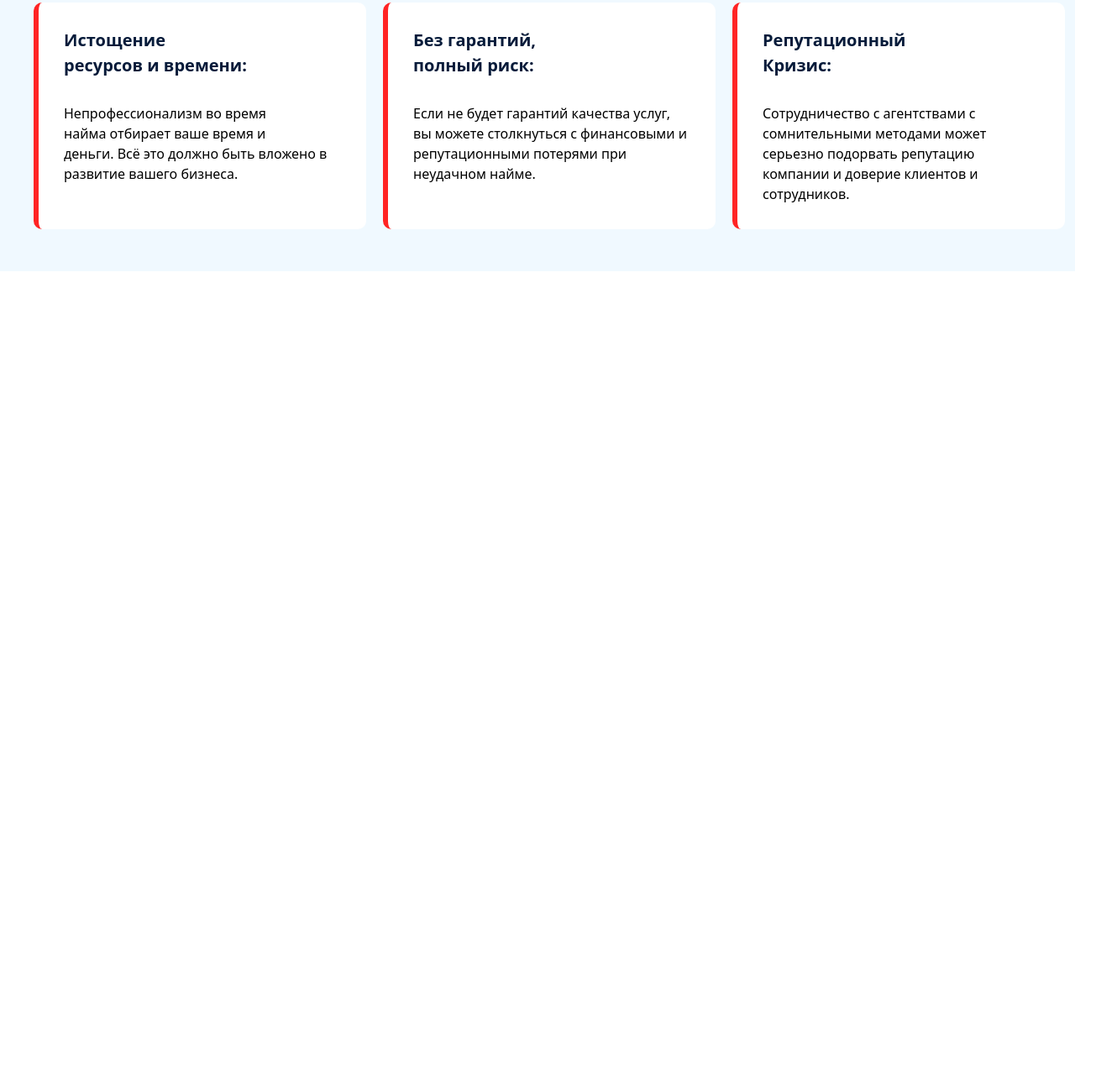
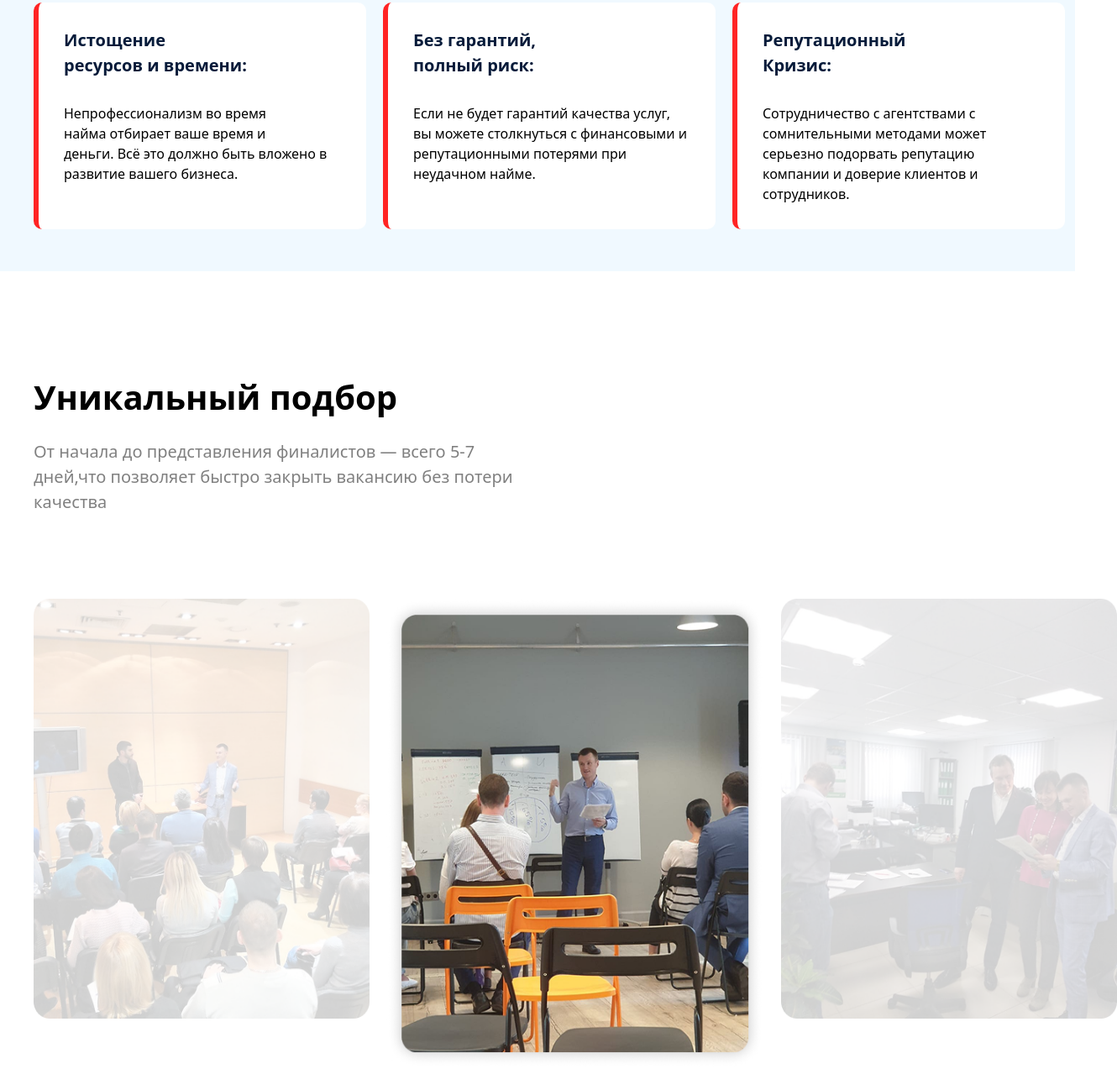
Before and after one commit to rxmnw/examen2-2, a website: page index.html in a window 1280 px wide. Shown: the part 7745-9018 px from the top of the page at 84% size, 1330 px wide, since content can reach past the window. Before the commit the page ends 8068 px from the top, so only its background shows below. Drawn offline with Linux system fonts and the light colour scheme.

Commit message:
section11

```diff
--- a/index.html
+++ b/index.html
@@ -1042,7 +1042,27 @@
 
 
 
+  <section class="max-w-300 m-auto">
 
+    <div class="mt-[120px]">
+
+                <p class="lg:text-[40px] font-bold text-[32px] ">Уникальный подбор</p>
+
+                <p class="lg:text-[20px] font-medium text-[20px] lg:w-[600px] w-[360px] text-[grey] mt-[20px]">От начала до представления финалистов — всего 5-7 дней,что позволяет быстро закрыть вакансию без потери качества</p>
+
+                <div class="flex gap-[20px] mt-[100px]">
+
+                    <img class="w-[400px] h-[500px] hidden lg:flex" src="./src/Rectangle 40.png">
+
+
+                    <img class="w-[450px] h-[560px]" src="./src/Rectangle 41.png" >
+
+                    <img class="w-[400px] h-[500px] hidden lg:flex" src="./src/Rectangle 42.png" >
+
+                </div>
+            </div>
+
+        </section>
 
 
 
```
Also changed, not shown: src/Rectangle 40.png (added), src/Rectangle 41.png (added), src/Rectangle 42.png (added), src/output.css.
